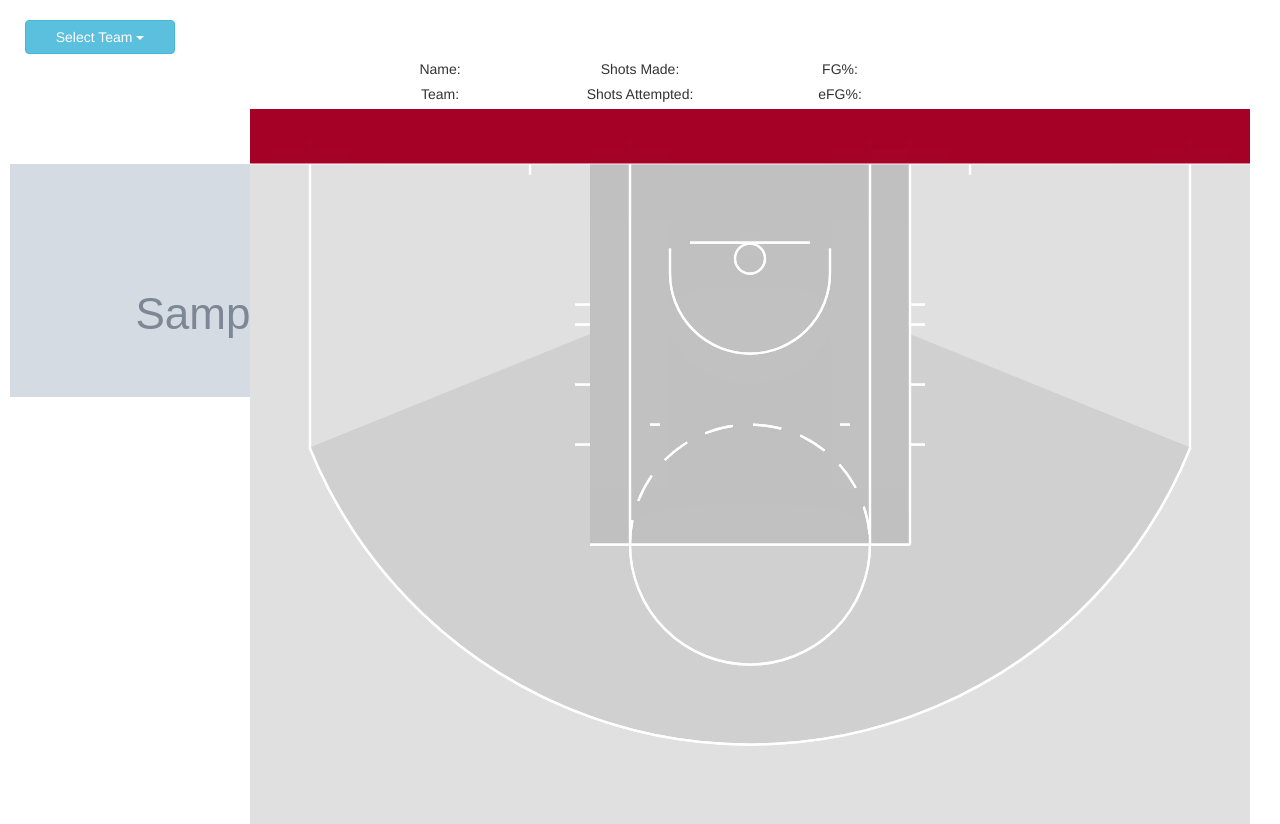
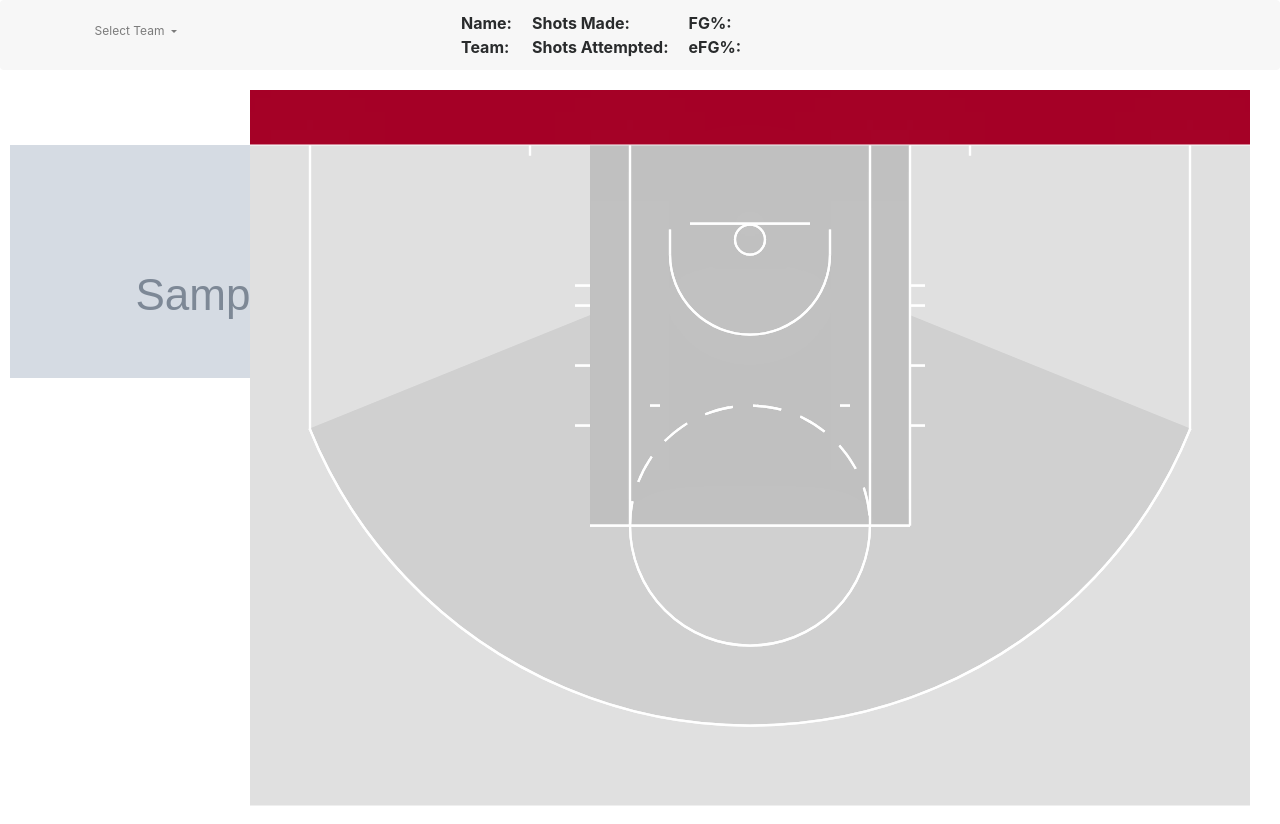
Before and after one commit to dlernz/shotCharts, a Flask app: template templates/court.html in a window 1280 px wide. Shown: the top 824 px of the page. Run offline with Flask 2, Linux system fonts and the light colour scheme; the template is opened without the code that fills it: most values are stand-ins (such as "Sample title", 1, 10 or a date in 2020); grey boxes marked "Sample" are stand-in pictures; some libraries are stand-ins or nearby versions.

Commit message:
Added navbar

```diff
--- a/static/css/court.css
+++ b/static/css/court.css
@@ -11,30 +11,8 @@ div.playerContainer {
     width:100%; height:150px;
 }
 
-.dropdown {
-    padding-left: 25px;
-    padding-top: 25px;
-    padding-bottom: 25px;
-    float:left;
-    width:200px;
-    height:100px;
-}
-
-.btn-info {
-    padding: 10px 20px;
-    font-size: 30px;
-    border-radius: 10px;
-    width:150px;
-}
-
-.teamDrop {
-    padding-top: 20px;
-    padding-left: 25px
-}
-
-.dropdown-menu {
-    top: 60px;
-    left: 25px;
+.category {
+    font-weight: bold;
 }
 
 .playerInfoTable {
@@ -45,13 +23,34 @@ div.playerContainer {
     text-align: center;
 }
 
-.tableRow {
-  display: table-row;
-  width: auto;
-  clear: both;
-}
 .tableCol {
   float: left;
-  display: table-column;
-  width: 200px;
+  padding-left: 20px;
+  padding-right: 20px;
+  text-align: left;
 }
+
+.categories {
+    text-weight: bold;
+    padding-right: 0px;
+}
+
+.navbar {
+    padding: 0px;
+}
+
+.dropdown {
+    width: 250px;
+    text-align: center;
+    float: left;
+    font-size: 12px;
+}
+
+#playerInfoTable {
+    font-size: 16px;
+    padding-left: 175px;
+}
+
+.open > .dropdown-menu {
+    display: grid!important;
+}
--- a/static/js/draw_court.js
+++ b/static/js/draw_court.js
@@ -256,7 +256,7 @@ function getPlayerInfo(playerShots){
 
 function injectPlayerInfo(playerData){
 	 var playerInfoTable = $("#playerInfoTable");
-	 var tableElts = $(playerInfoTable).find(".tableCol");
+	 var tableElts = $(playerInfoTable).find(".tableItem");
 	 var data;
 	 $(tableElts.each(function(){
 	 	var id = this.id;
--- a/templates/court.html
+++ b/templates/court.html
@@ -3,34 +3,53 @@
         <link type="text/css" rel="stylesheet" href="{{ url_for('static', filename='css/lightslider.css')}}" />
         <link type="text/css" rel="stylesheet" href="{{ url_for('static', filename='css/court.css')}}" />
         <link type="text/css" rel="stylesheet" href="{{ url_for('static', filename='css/bootstrap.css')}}" />
+        <link rel="stylesheet" href="https://maxcdn.bootstrapcdn.com/bootstrap/4.0.0-alpha.6/css/bootstrap.min.css" integrity="sha384-rwoIResjU2yc3z8GV/NPeZWAv56rSmLldC3R/AZzGRnGxQQKnKkoFVhFQhNUwEyJ" crossorigin="anonymous">
         <script src="http://ajax.googleapis.com/ajax/libs/jquery/2.1.1/jquery.min.js"></script>
         <script src= "{{ url_for('static', filename='js/lightslider.js')}}"></script>
         <script src= "{{ url_for('static', filename='js/kinetic_v5.1.0/kinetic_v5.1.0.min.js')}}"></script>
         <script src= "{{ url_for('static', filename='js/bootstrap.min.js')}}"></script>
     </head>
 
-<div class="teamDrop">
-    <button class="btn btn-info dropdown-toggle" type="button" data-toggle="dropdown">Select Team
-    <span class="caret"></span></button>
-    <ul class="dropdown-menu">
+    <nav class="navbar navbar-toggleable-md navbar-light bg-faded">
+        <ul class="navbar-nav">
+            <li class="nav-item dropdown">
+                <a class="nav-link dropdown-toggle" href="http://example.com" id="navbarDropdownMenuLink" data-toggle="dropdown" aria-haspopup="true" aria-expanded="false">
+                    Select Team
+                </a>
+                <div class="dropdown-menu" aria-labelledby="navbarDropdownMenuLink">
                     {% for id, name in names.items() %}
-        <li><a href="{{ url_for('team', team_id = id) }}">{{name}}</a></li>
+                    <a href="{{ url_for('team', team_id = id) }}">{{name}}</a>
                     {% endfor %}
-    </ul>
                 </div>
-
+            </li>
             <div id="playerInfoTable" class="playerInfoTable">
-    <div class="tableRow">
-        <div id="playerName" class="tableCol playerInfo">Name: </div>
-        <div id="shotsMade" class="tableCol shotsInfo">Shots Made: </div>
-        <div id="fgPercent" class="tableCol fgPercent">FG%: </div>
+                <div class="tableCol categories">
+                    <div class="category">Name:</div>
+                    <div class="category">Team: </div>
                 </div>
-    <div class="tableRow">
-        <div id="playerTeam" class="tableCol playerInfo">Team: </div>
-        <div id="shotsAttempted" class="tableCol shotsInfo">Shots Attempted: </div>
-        <div id="effFgPercent" class="tableCol fgPercent">eFG%: </div>
+                <div class="tableCol">
+                    <div id="playerName" class="tableItem"></div>
+                    <div id="playerTeam" class="tableItem"></div>
+                </div>
+                <div class="tableCol categories">
+                    <div class="category">Shots Made: </div>
+                    <div class="category">Shots Attempted: </div>
+                </div>
+                <div class="tableCol">
+                    <div id="shotsMade" class="tableItem"></div>
+                    <div id="shotsAttempted" class="tableItem"></div>
+                </div>
+                <div class="tableCol categories">
+                    <div class="category">FG%: </div>
+                    <div class="category">eFG%: </div>
+                </div>
+                <div class="tableCol">
+                    <div id="fgPercent" class="tableItem"></div>
+                    <div id="effFgPercent" class="tableItem"></div>
                 </div>
             </div>
+        </ul>
+    </nav>
 
     <div class="playerContainer">
         <ul id="lightSlider">
@@ -53,6 +72,4 @@
             injectPlayerInfo(playerInfo);
         </script>
     </div>
-
-
     </html>
```
Lines whose indentation alone changed are shown as unchanged.
